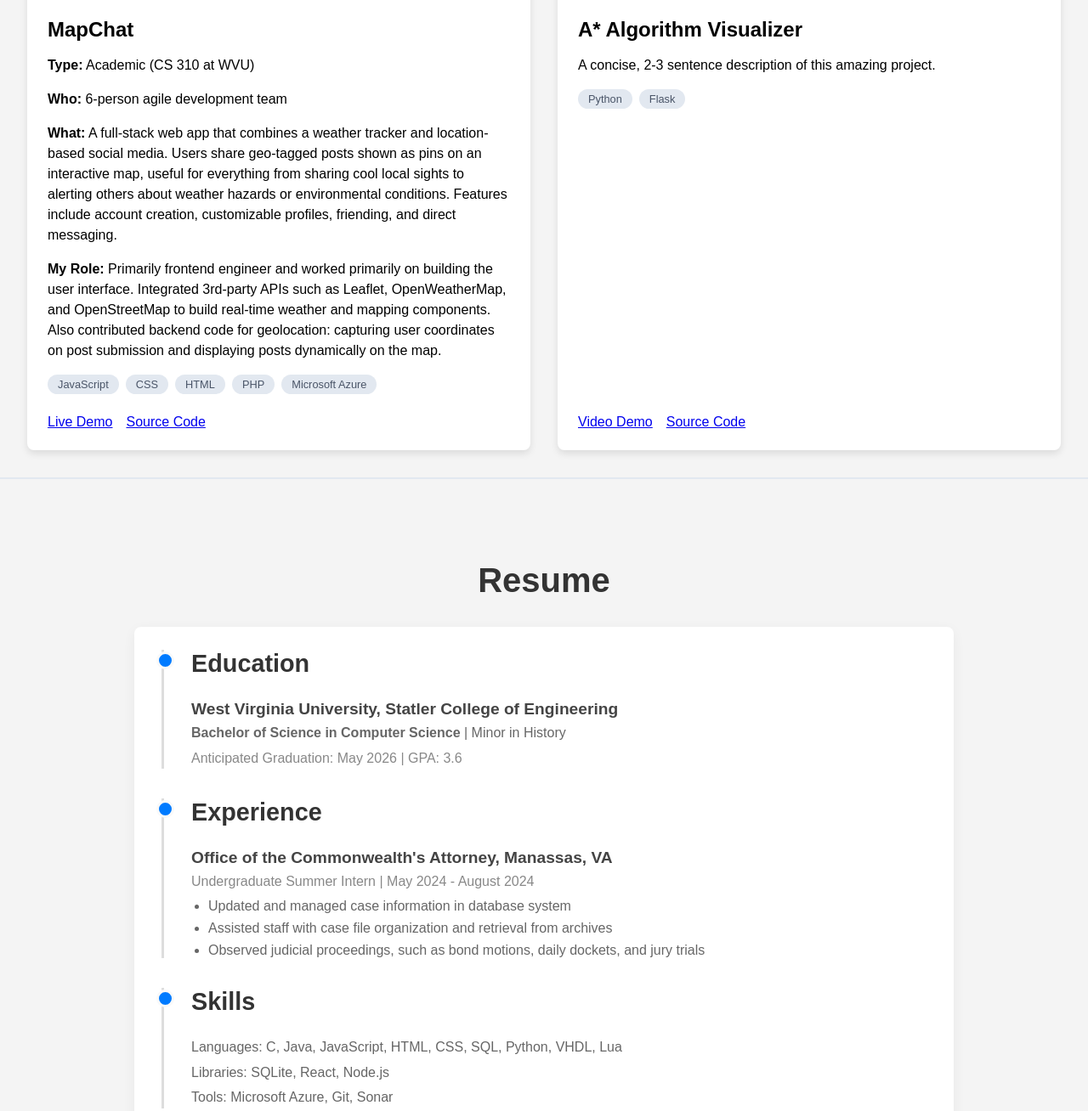
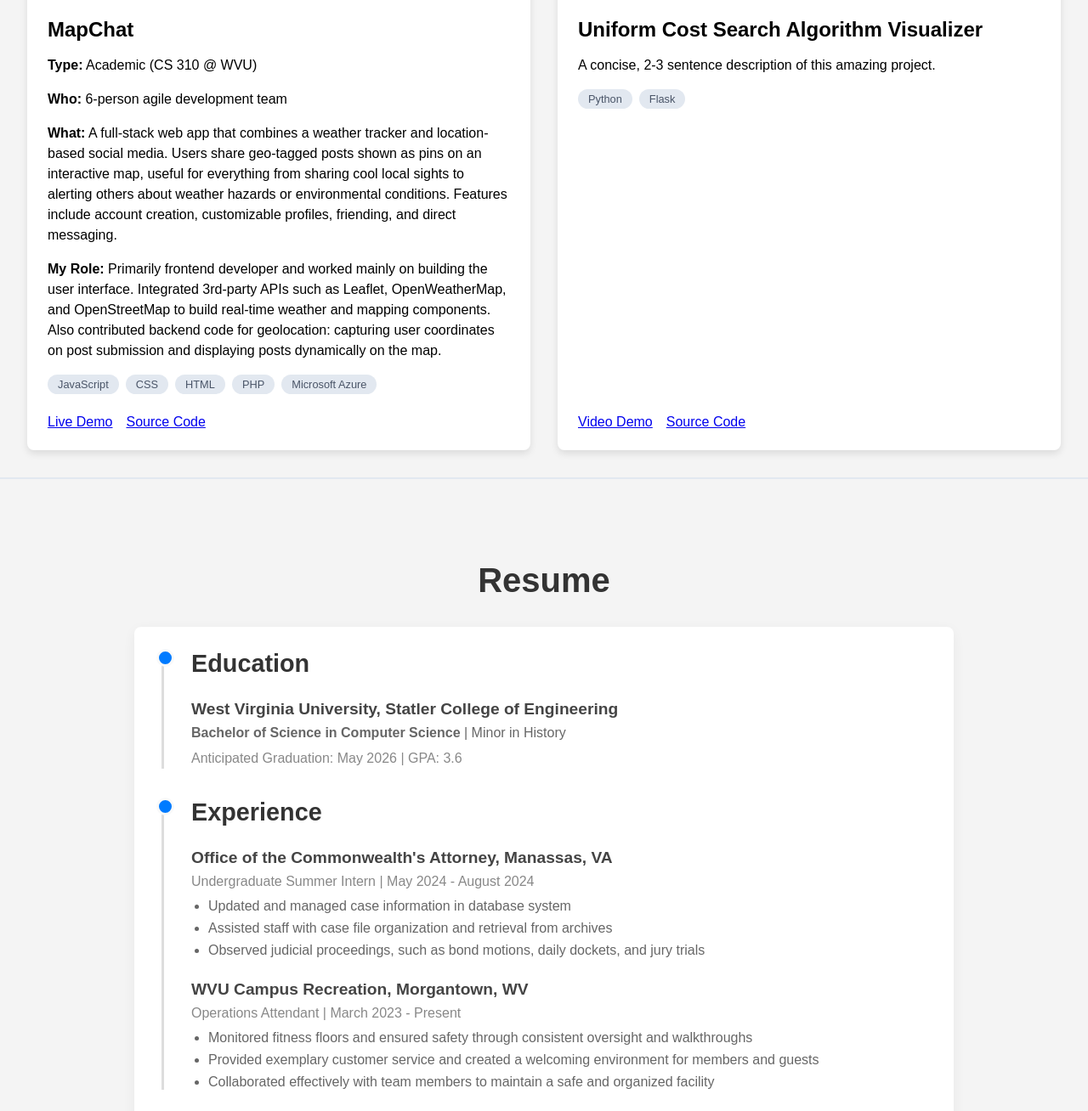
Before and after one commit to DavidKot4/personal-website, a plain HTML site: page index.html in a window 1280 px wide. Shown: the part 1344-2652 px from the top of the page at 85% size. Drawn offline with Linux system fonts and the light colour scheme.

Commit message:
Updated work experience, fixed circle in resume section, and added CSS files

```diff
--- a/hero.css
+++ b/hero.css
@@ -36,7 +36,7 @@
 
 .personal-image {
     /* Responsive Sizing */
-    max-width: 400px;  /* The largest the image can be */
+    max-width: 350px;  /* The largest the image can be */
     min-width: 150px;  /* The smallest the image can be */
     width: 50vw;       /* Tells the image to be 30% of the screen's width */
     height: auto;      /* Allows height to adjust automatically to maintain the shape */
--- a/index.html
+++ b/index.html
@@ -58,12 +58,12 @@
       <div class="project-info">
         <h3>MapChat</h3>
 
-        <p><strong>Type:</strong> Academic (CS 310 at WVU)</p>
+        <p><strong>Type:</strong> Academic (CS 310 @ WVU)</p>
         <p><strong>Who:</strong>  6-person agile development team</p>
         <p><strong>What:</strong> A full-stack web app that combines a weather tracker and location-based social media.
           Users share geo-tagged posts shown as pins on an interactive map, useful for everything from sharing cool local sights to
           alerting others about weather hazards or environmental conditions. Features include account creation, customizable profiles, friending, and direct messaging.</p>
-        <p><strong>My Role:</strong> Primarily frontend engineer and worked primarily on building the user interface. Integrated 3rd-party APIs such as Leaflet, OpenWeatherMap, and OpenStreetMap to build real-time weather and mapping components.
+        <p><strong>My Role:</strong> Primarily frontend developer and worked mainly on building the user interface. Integrated 3rd-party APIs such as Leaflet, OpenWeatherMap, and OpenStreetMap to build real-time weather and mapping components.
           Also contributed backend code for geolocation: capturing user coordinates on post submission and displaying posts dynamically on the map. </p>
 
         <div class="tech-stack">
@@ -83,7 +83,7 @@
     <div class="project-card">
       <img src="assets/images/project-2.png" alt="Screenshot of Project Two">
       <div class="project-info">
-        <h3>A* Algorithm Visualizer</h3>
+        <h3>Uniform Cost Search Algorithm Visualizer</h3>
         <p>A concise, 2-3 sentence description of this amazing project.</p>
         <div class="tech-stack">
           <span>Python</span>
@@ -125,7 +125,19 @@
                     <li>Observed judicial proceedings, such as bond motions, daily dockets, and jury trials</li>
                   </ul>
                 </div>
+
+                 <div class="resume-item">
+                  <h4>WVU Campus Recreation, Morgantown, WV</h4>
+                  <p><em>Operations Attendant | March 2023 - Present</em></p>
+                  <ul>
+                    <li>Monitored fitness floors and ensured safety through consistent oversight and walkthroughs</li>
+                    <li>Provided exemplary customer service and created a welcoming environment for members and guests</li>
+                    <li>Collaborated effectively with team members to maintain a safe and organized facility</li>
+                  </ul>
+                </div>
               </div>
+
+
 
               <div class="resume-category">
                 <h3>Skills</h3>
--- a/main.css
+++ b/main.css
@@ -192,7 +192,7 @@ section {
     content: '';
     position: absolute;
     left: -9px; /* Position over the border-left */
-    top: 2px;
+    top: -1px;
     width: 15px;
     height: 15px;
     background-color: #007bff; /* Dot color */
```
Also changed, not shown: projects.css (added), resume.css (added).
